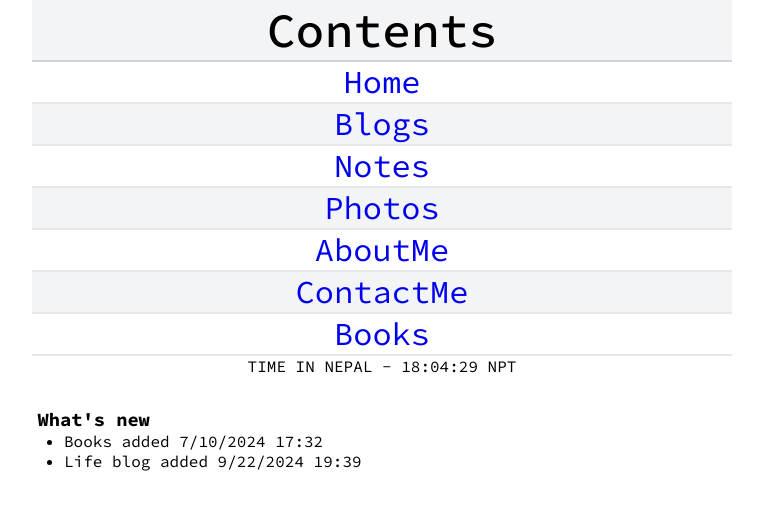
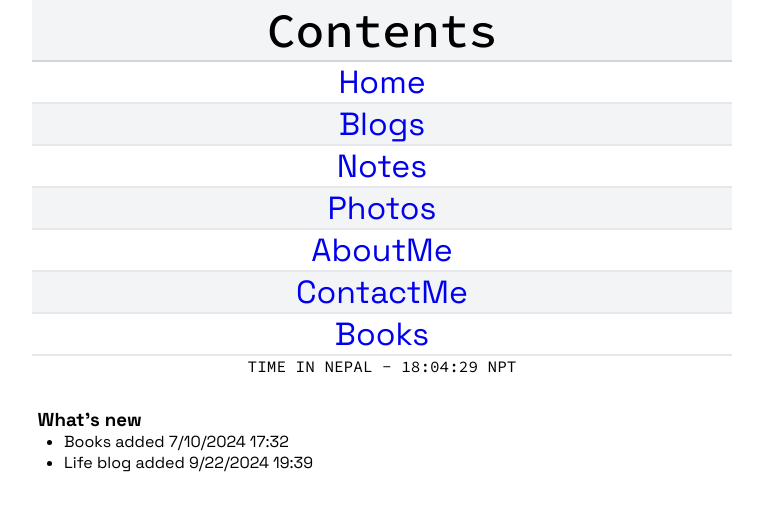
Before and after one commit to ronish-maharjan/website, a plain HTML site: page index.html in a window 1280 px wide. Shown: the whole page, without its empty margins (258-1021 px from the left). Drawn offline with Linux system fonts and the light colour scheme.

Commit message:
Update style.css

```diff
--- a/styles/style.css
+++ b/styles/style.css
@@ -6,7 +6,7 @@
 html{
     scroll-behavior: smooth;
 
-    font-family: "source code pro",monospace,sans-serif;
+    font-family:"space grotesk";
 }
 img, svg{
     display: inline-block;
```
